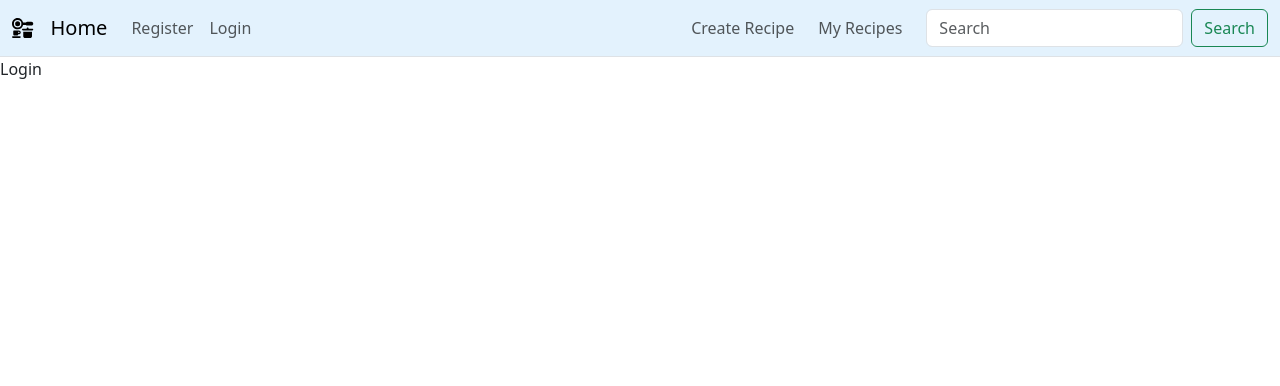
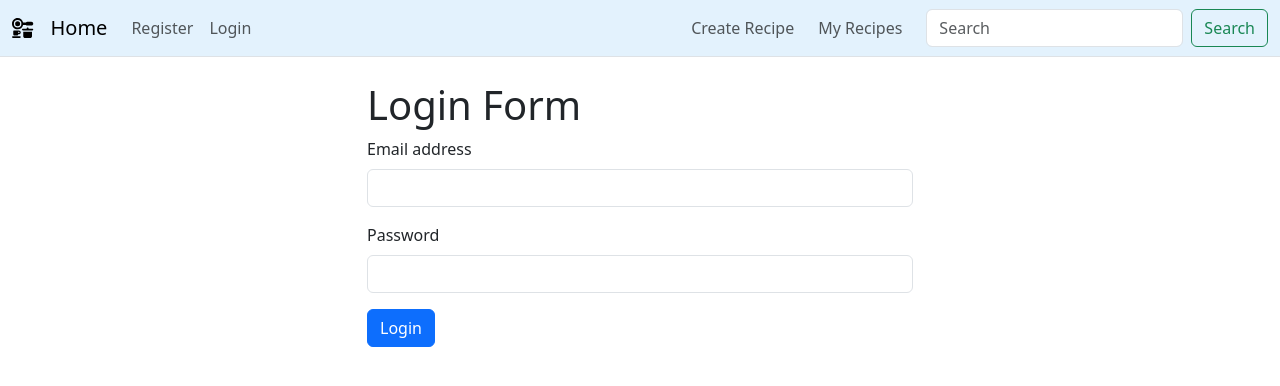
Before and after one commit to JishvaShah/RecipeVaultApp, a React (Vite) app in the folder front/: page /login in a window 1280 px wide. Shown: the top 386 px of the page. Built offline with nearby package versions, Linux system fonts and the light colour scheme.

Commit message:
Create Forms

```diff
--- /dev/null
+++ b/front/src/components/AuthForm.jsx
@@ -0,0 +1,66 @@
+import { useState } from "react";
+import PropTypes from "prop-types";
+
+const AuthForm = ({ buttonText, onButtonClick }) => {
+  const [formData, setFormData] = useState({ email: "", password: "" });
+
+  const handleChange = (e) => {
+    const { name, value } = e.target;
+    setFormData({ ...formData, [name]: value });
+  };
+
+  const handleSubmit = (e) => {
+    e.preventDefault();
+    onButtonClick(formData.email, formData.password);
+  };
+
+  return (
+    <div className="container">
+      <div className="row justify-content-center">
+        <div className="col-md-6">
+          <form onSubmit={handleSubmit}>
+            <div className="mb-3">
+              <label htmlFor="exampleInputEmail1" className="form-label">
+                Email address
+              </label>
+              <input
+                type="email"
+                name="email"
+                className="form-control"
+                id="exampleInputEmail1"
+                aria-describedby="emailHelp"
+                onChange={handleChange}
+                value={formData.email}
+                required
+              />
+            </div>
+            <div className="mb-3">
+              <label htmlFor="exampleInputPassword1" className="form-label">
+                Password
+              </label>
+              <input
+                type="password"
+                name="password"
+                className="form-control"
+                id="exampleInputPassword1"
+                value={formData.password}
+                onChange={handleChange}
+                required
+              />
+            </div>
+            <button type="submit" className="btn btn-primary">
+              {buttonText || "Submit"}
+            </button>
+          </form>
+        </div>
+      </div>
+    </div>
+  );
+};
+
+AuthForm.propTypes = {
+  buttonText: PropTypes.string,
+  onButtonClick: PropTypes.func.isRequired,
+};
+
+export default AuthForm;
--- a/front/src/pages/login.jsx
+++ b/front/src/pages/login.jsx
@@ -1,3 +1,19 @@
+import AuthForm from "../components/AuthForm";
+
 export const Login = () => {
-  return <div> Login </div>;
+  const onButtonClick = (email, password) => {
+    console.table({ email, password });
+  };
+  return (
+    <div className="container mt-4">
+      <div className="row justify-content-center">
+        <div className="col-md-6">
+          <h1>Login Form</h1>
+        </div>
+      </div>
+      <div className="row">
+        <AuthForm buttonText="Login" onButtonClick={onButtonClick} />
+      </div>
+    </div>
+  );
 };
--- a/front/src/pages/register.jsx
+++ b/front/src/pages/register.jsx
@@ -1,3 +1,20 @@
+import AuthForm from "../components/AuthForm";
+
 export const Register = () => {
-  return <div> Register </div>;
+  const onButtonClick = (email, password) => {
+    console.table({ email, password });
+  };
+
+  return (
+    <div className="container mt-4">
+      <div className="row justify-content-center">
+        <div className="col-md-6">
+          <h1>Register Form</h1>
+        </div>
+      </div>
+      <div className="row">
+        <AuthForm buttonText="Register" onButtonClick={onButtonClick} />
+      </div>
+    </div>
+  );
 };
```
Also changed, not shown: front/src/App.jsx (+5 -5 lines), front/src/pages/CreateRecipe.jsx (renamed from front/src/pages/create-recipe.jsx), front/src/pages/SavedRecipes.jsx (renamed from front/src/pages/saved-recipe.jsx).
